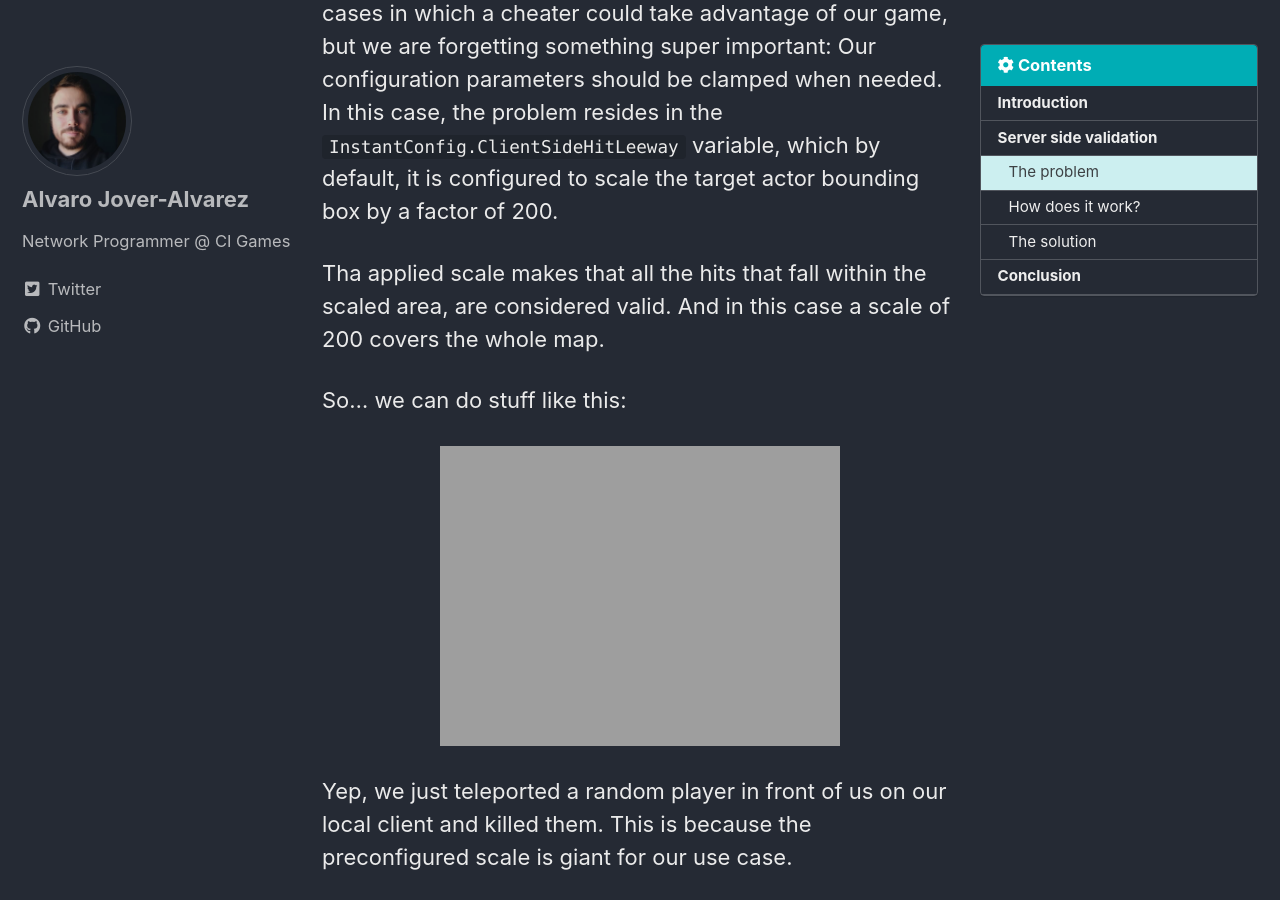
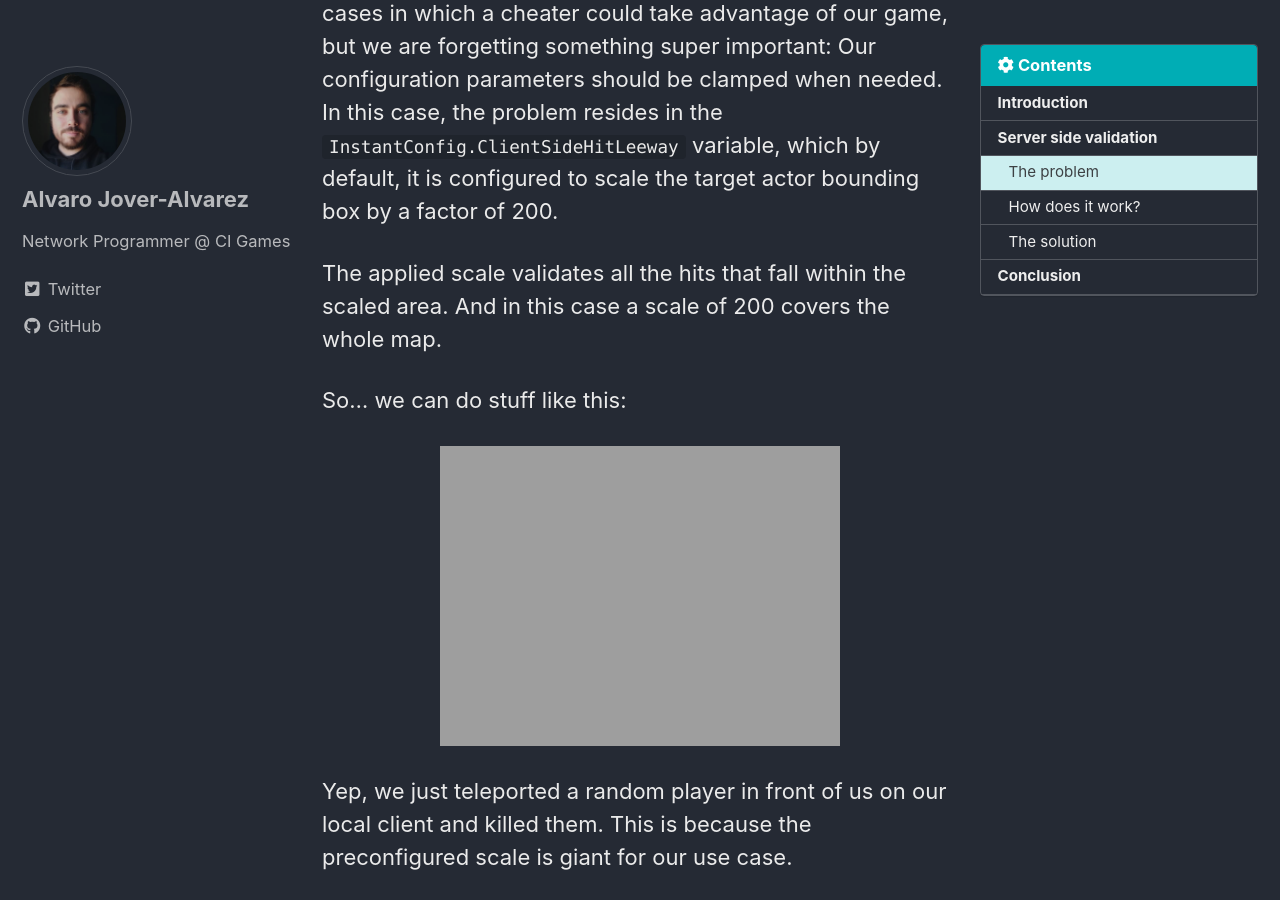
Before and after one commit to vorixo/devtricks, a Jekyll site: the page built from _posts/2022-08-06-shootergame-vulnerability.md, in a window 1280 px wide and 900 px high, scrolled down 3983 px. Built offline with Jekyll 4.4.1, drawn with Linux system fonts in a browser that asks for light colours; cached includes are drawn as plain includes.

Commit message:
[FIX] Fixes

```diff
--- a/_posts/2022-08-06-shootergame-vulnerability.md
+++ b/_posts/2022-08-06-shootergame-vulnerability.md
@@ -111,7 +111,7 @@ As we can see, this function validates the shooting angle alongside a simple bou
 
 With the function above, we are mitigating a number of cases in which a cheater could take advantage of our game, but we are forgetting something super important: Our configuration parameters should be clamped when needed. In this case, the problem resides in the `InstantConfig.ClientSideHitLeeway` variable, which by default, it is configured to scale the target actor bounding box by a factor of 200.
 
-Tha applied scale makes that all the hits that fall within the scaled area, are considered valid. And in this case a scale of 200 covers the whole map.
+The applied scale validates all the hits that fall within the scaled area. And in this case a scale of 200 covers the whole map.
 
 So... we can do stuff like this:
 
```
